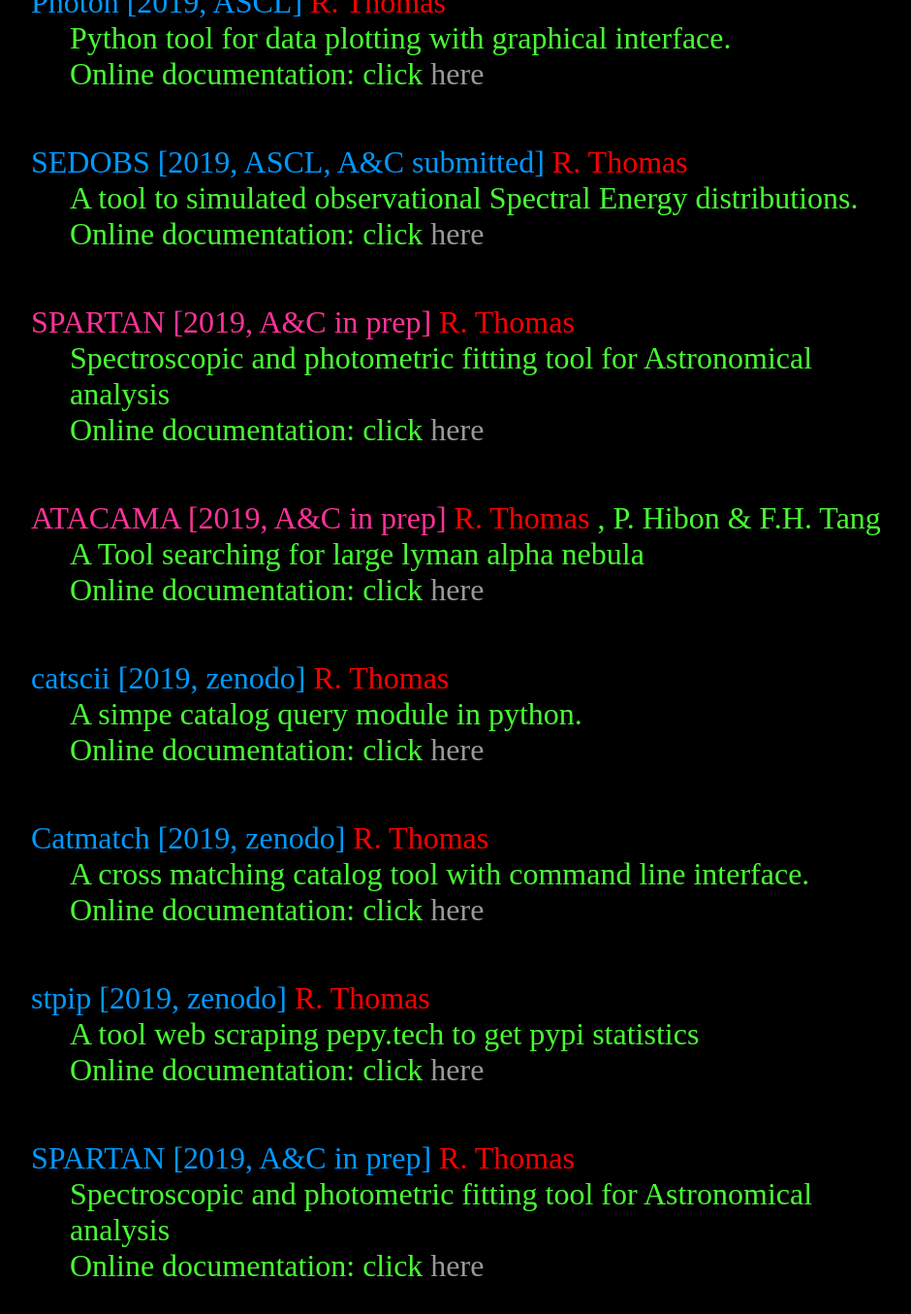
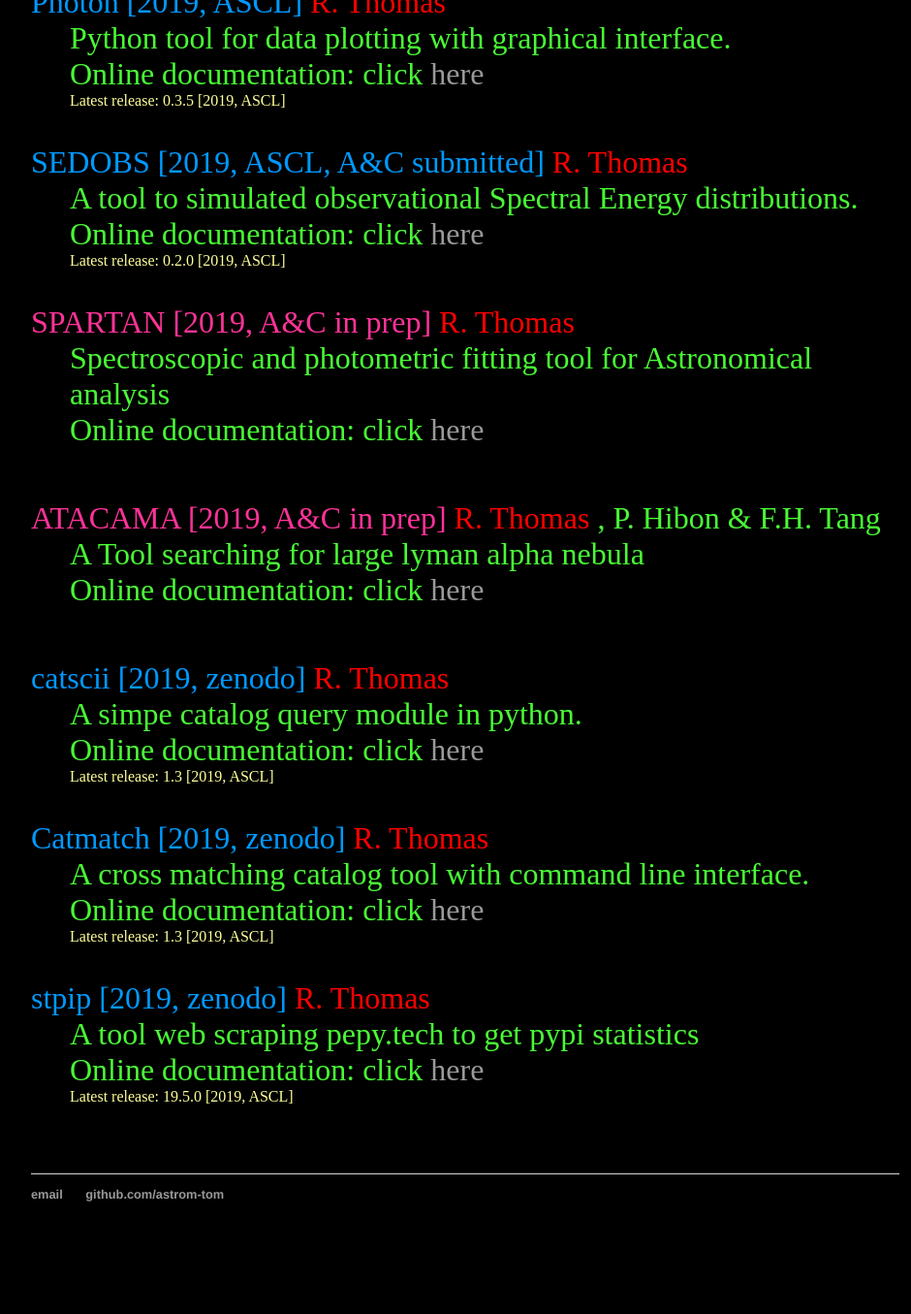
Before and after one commit to astrom-tom/astrom-tom.github.io, a Jekyll site: the page built from Software/index.html, in a window 1280 px wide and 1400 px high, scrolled down 769 px. Shown: the top 1355 px of the window at 97% size, without its empty margins (160-1100 px from the left). Built offline with Jekyll 4.4.1, drawn with Linux system fonts in a browser that asks for light colours; after the commit the page ends 2068 px from its top, so only the background shows below that; some of the changed text lies outside the part shown.

Commit message:
Update index.html

```diff
--- a/Software/index.html
+++ b/Software/index.html
@@ -17,23 +17,26 @@
   <dt> <font size="6"> <span class='softR'>Specstack [2019, ASCL]</span>  <span class='me'> R. Thomas </span> </font>  </dt>
        <dd> <font size="6">  A simple spectral stacking tool with command line interface.  <br> Online documentation:
 	       click <a href="https://astrom-tom.github.io/specstack/build/html/index.html">here</a>  </font> <br>
-			Latest release: <span class='softV'>19.4.2 [2019, ASCL]</span>
+			<span class='softV'> Latest release: 19.4.2 [2019, ASCL]</span>
 	       			<br><br>&nbsp;</dd>
 
   <dt> <font size="6"> <span class='softR'>dfitspy [2019, JOSS & ASCL]</span>  <span class='me'> R. Thomas </span> </font>  </dt>
        <dd> <font size="6">  a dfist|fitsort implementation using the python language. <br> Online documentation:
-	       click <a href="https://astrom-tom.github.io/dfitspy/build/html/index.html">here</a>  </font>
-			<br><br><br>&nbsp;</dd>
+	       click <a href="https://astrom-tom.github.io/dfitspy/build/html/index.html">here</a>  </font> <br>
+			<span class='softV'> Latest release: 19.4.0 [2019, ASCL]</span>
+	       			<br><br>&nbsp;</dd>
 
    <dt> <font size="6"> <span class='softR'>Photon [2019, ASCL]</span>  <span class='me'> R. Thomas </span> </font>  </dt>
        <dd> <font size="6">  Python tool for data plotting with graphical interface. <br> Online documentation:
-	       click <a href="https://astrom-tom.github.io/Photon/build/html/index.html">here</a>  </font>
-			<br><br><br>&nbsp;</dd>
+	       click <a href="https://astrom-tom.github.io/Photon/build/html/index.html">here</a>  </font> <br>
+			<span class='softV'> Latest release: 0.3.5 [2019, ASCL]</span>
+	       			<br><br>&nbsp;</dd>
 
    <dt> <font size="6"> <span class='softR'>SEDOBS [2019, ASCL, A&C submitted]</span>  <span class='me'> R. Thomas </span> </font>  </dt>
        <dd> <font size="6">  A tool to simulated observational Spectral Energy distributions. <br> Online documentation:
-	       click <a href="https://astrom-tom.github.io/SEDobs/build/html/index.html">here</a>  </font>
-			<br><br><br>&nbsp;</dd>
+	       click <a href="https://astrom-tom.github.io/SEDobs/build/html/index.html">here</a>  </font><br>
+			<span class='softV'> Latest release: 0.2.0 [2019, ASCL]</span>
+	       			<br><br>&nbsp;</dd>
 
    <dt> <font size="6"> <span class='softP'>SPARTAN [2019, A&C in prep]</span>  <span class='me'> R. Thomas </span> </font>  </dt>
        <dd> <font size="6">  Spectroscopic and photometric fitting tool for Astronomical analysis  <br> Online documentation:
@@ -47,23 +50,22 @@
 
    <dt> <font size="6"> <span class='softR'>catscii [2019, zenodo]</span>  <span class='me'> R. Thomas </span> </font>  </dt>
        <dd> <font size="6">  A simpe catalog query module in python. <br> Online documentation:
-	       click <a href="https://github.com/astrom-tom/catscii">here</a>  </font>
-			<br><br><br>&nbsp;</dd>
+	       click <a href="https://github.com/astrom-tom/catscii">here</a>  </font><br>
+			<span class='softV'> Latest release: 1.3 [2019, ASCL]</span>
+	       			<br><br>&nbsp;</dd>
 
    <dt> <font size="6"> <span class='softR'>Catmatch [2019, zenodo]</span>  <span class='me'> R. Thomas </span> </font>  </dt>
        <dd> <font size="6">  A cross matching catalog tool with command line interface. <br> Online documentation:
-	       click <a href="https://github.com/astrom-tom/CatMatch">here</a>  </font>
-			<br><br><br>&nbsp;</dd>
+	       click <a href="https://github.com/astrom-tom/CatMatch">here</a>  </font> <br>
+			<span class='softV'> Latest release: 1.3 [2019, ASCL]</span>
+	       			<br><br>&nbsp;</dd>
 
    <dt> <font size="6"> <span class='softR'>stpip [2019, zenodo]</span>  <span class='me'> R. Thomas </span> </font>  </dt>
        <dd> <font size="6">  A tool web scraping pepy.tech to get pypi statistics  <br> Online documentation:
-	       click <a href="https://github.com/astrom-tom/stpip">here</a>  </font>
-			<br><br><br>&nbsp;</dd>
+	       click <a href="https://github.com/astrom-tom/stpip">here</a>  </font> <br>
+			<span class='softV'> Latest release: 19.5.0 [2019, ASCL]</span>
+	       			<br><br>&nbsp;</dd>
 
-   <dt> <font size="6"> <span class='softR'>SPARTAN [2019, A&C in prep]</span>  <span class='me'> R. Thomas </span> </font>  </dt>
-       <dd> <font size="6">  Spectroscopic and photometric fitting tool for Astronomical analysis  <br> Online documentation:
-	       click <a href="https://astrom-tom.github.io/SPARTAN/build/html/index.html">here</a>  </font>
-			<br><br><br>&nbsp;</dd>
 
 </dl>
 
```
